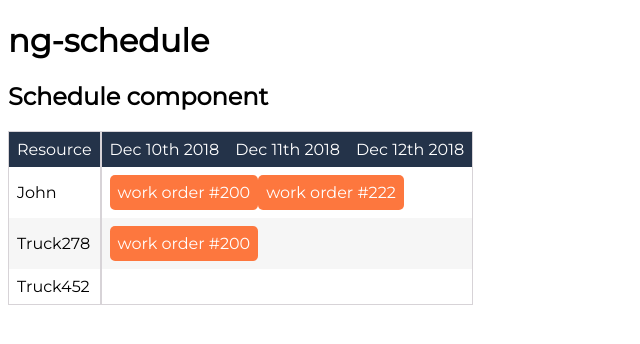
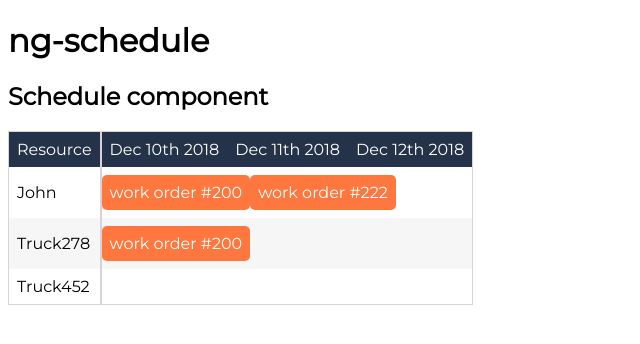
Before and after one commit to svillegascreative/ng-schedule, an Angular app: page / in a window 1280 px wide. Shown: the top 344 px of the page, without its empty margins (0-640 px from the left). Built offline with nearby package versions, Linux system fonts and the light colour scheme.

Commit message:
Fix spacing inside resource row

```diff
--- a/src/app/schedule/schedule.component.html
+++ b/src/app/schedule/schedule.component.html
@@ -2,6 +2,7 @@
 
 
 <table class="ngsc-table">
+
   <thead class="ngsc-head">
     <tr>
       <td>Resource</td>
@@ -10,10 +11,11 @@
       </td>
     </tr>
   </thead>
+
   <tbody>
     <tr *ngFor="let resource of schedule.resources">
       <td>{{ resource.name }}</td>
-      <td [attr.colspan]=headerDates.length>
+      <td [attr.colspan]=headerDates.length class="ngsc-resource-events">
         <ul class="ngsc-events-list">
           <li *ngFor="let event of resource.events" class="ngsc-event">
             <a href="{{ event.url }}">{{ event.name }}</a>
@@ -22,4 +24,5 @@
       </td>
     </tr>
   </tbody>
+
 </table>
--- a/src/app/schedule/schedule.component.scss
+++ b/src/app/schedule/schedule.component.scss
@@ -7,9 +7,10 @@
 .ngsc-table {
   border: 1px solid $border-color;
   border-collapse: collapse;
-  td {
-    padding: 0.5rem;
-  }
+}
+
+td {
+  padding: 0.5rem;
 }
 
 .ngsc-head {
@@ -31,6 +32,12 @@ tr td:first-of-type {
 // EVENTS
 // ================================
 
+.ngsc-resource-events {
+  padding-left: 0;
+  padding-right: 0;
+}
+
+
 .ngsc-events-list {
   list-style: none;
   margin: 0;
```
